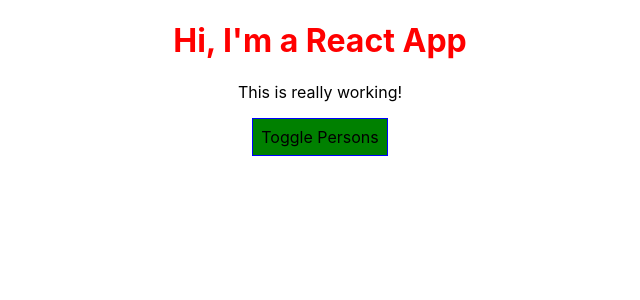
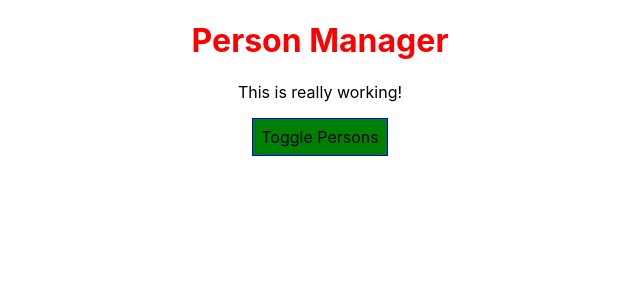
Before and after one commit to pepps1980/react-complete-guide, a React app: page / in a window 1280 px wide. Shown: the top 300 px of the page, without its empty margins (320-960 px from the left). Built offline with nearby package versions, Linux system fonts and the light colour scheme.

Commit message:
props in app

```diff
--- a/src/components/Cockpit/Cockpit.js
+++ b/src/components/Cockpit/Cockpit.js
@@ -16,7 +16,7 @@
 
     return (
       <div className={classes.Cockpit}>
-        <h1 className={classes.red}>Hi, I'm a React App</h1>
+        <h1 className={classes.red}>{props.title}</h1>
         <p className={assignedClasses.join(" ")}>This is really working!</p>
         <button className={btnClass}
             onClick={props.clicked}>
--- a/src/containers/App.js
+++ b/src/containers/App.js
@@ -60,6 +60,7 @@
     return (
       <div className={classes.App}>
         <Cockpit
+          title = {this.props.appTitle}
           showPersons = {this.state.showPersons}
           persons = {this.state.persons}
           clicked = {this.togglePersonsHandle}
--- a/src/index.js
+++ b/src/index.js
@@ -4,12 +4,7 @@
 import App from './containers/App';
 import * as serviceWorker from './serviceWorker';
 
-ReactDOM.render(
-  <React.StrictMode>
-    <App />
-  </React.StrictMode>,
-  document.getElementById('root')
-);
+ReactDOM.render(<App appTitle='Person Manager'/>,document.getElementById('root'));
 
 // If you want your app to work offline and load faster, you can change
 // unregister() to register() below. Note this comes with some pitfalls.
```
